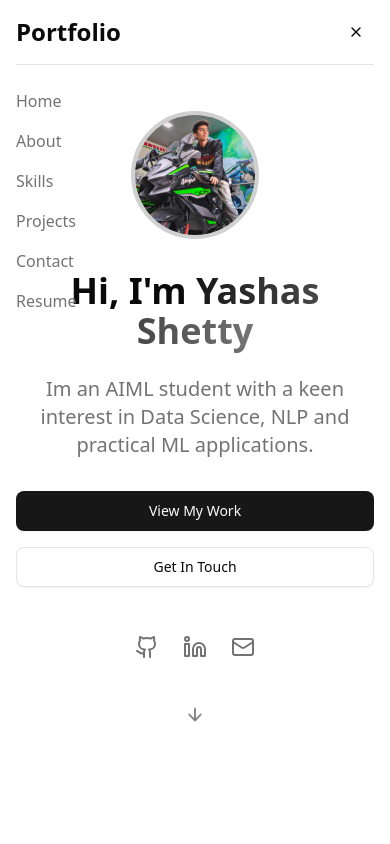
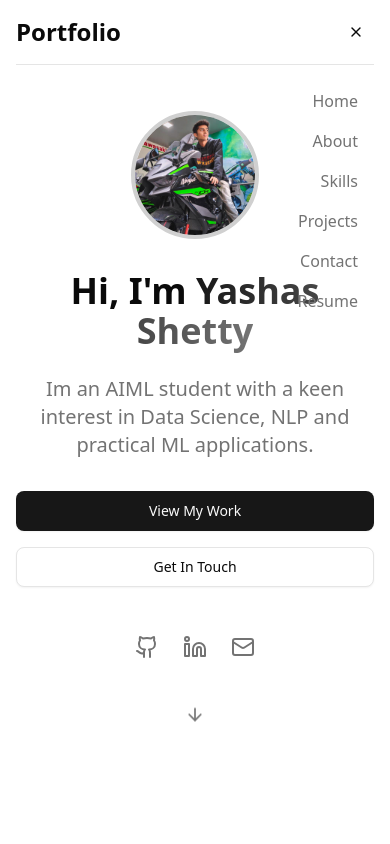
Before and after one commit to yashas2604/MyPortfolio, a Next.js app: page / in a window 390 px wide. Both pictures are taken after a click on the button 356 px from the left and 32 px from the top of the page. Shown: the top 844 px of the page. Built offline with nearby package versions, Linux system fonts and the light colour scheme.

Commit message:
mobile navigation button

```diff
--- a/src/components/header.tsx
+++ b/src/components/header.tsx
@@ -59,7 +59,7 @@ export function Header() {
 
         {/* Mobile Navigation */}
         {isMenuOpen && (
-          <nav className="md:hidden py-4 border-t">
+          <nav className="md:hidden py-4 border-t flex flex-col items-end px-4">
             {navItems.map((item) => (
               <Link
                 key={item.href}
```
